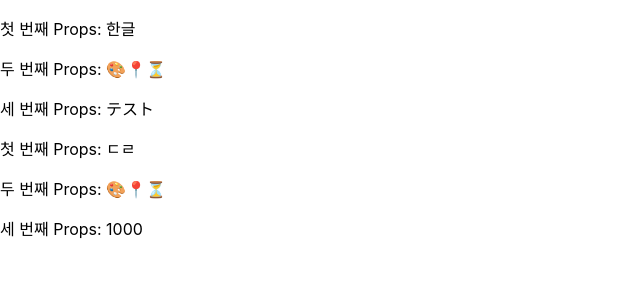
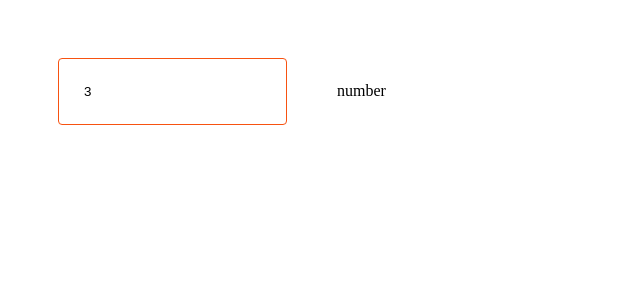
Before and after one commit to jk-milk/23-2-web_frontend, a React (Create React App) app: page / in a window 1280 px wide. Shown: the top 300 px of the page, without its empty margins (0-640 px from the left). Built offline with nearby package versions, Linux system fonts and the light colour scheme.

Commit message:
props 추가

```diff
--- a/src/App_propsValidation.js
+++ b/src/App_propsValidation.js
@@ -3,9 +3,15 @@ import TestProps from "./components/exam1/TestProps"
 const App = (props) => {
   return(
     <>
-      <TestProps first='한글' second='🎨📍⏳' third='テスト'/>
-      <TestProps first='ㄷㄹ' second='🎨📍⏳' third={1000}/>
-      {/* 숫자를 프롭스로 전달시에는 주의 필요: {110} */}
+      {/* <TestProps first='한글' second='🎨📍⏳' third='テスト'/>
+      <TestProps first='ㄷㄹ' second='🎨📍⏳' third='{1000}'/>
+      <TestProps first='ㄷㄹ' second='🎨📍⏳' third={1000}/> */}
+      {/* <TestProps first='ㄷㄹ' second='🎨📍⏳' third={true}/> */}
+      {/* 숫자, 부울형(true/false)를 프롭스로 전달시에는 주의 필요: {110} {true} */}
+      <TestProps />
+      <TestProps first='한글' />
+      <TestProps first='한글' second='🎨📍⏳' />
+      <TestProps first='한글' second='🎨📍⏳' third='english' />
     </>
   )
 }
--- a/src/index.js
+++ b/src/index.js
@@ -1,18 +1,77 @@
+// import React from 'react';
+// import ReactDOM from 'react-dom/client';
+// import './index.css';
+// import App from './App_propsValidation';
+// // import App from './App';
+// // import App from './App.js'; //상기 소스코드와 같은 효과
+
+// const root = ReactDOM.createRoot(document.querySelector('#root'));
+// root.render(
+//   //   JSX
+//     <>
+//       {/* {<App />} */}
+//       {/* <App></App> */}
+//       {/* <h1>일본반 화이팅</h1> */}
+//       <App />
+
+//     </>
+// );
+
 import React from 'react';
 import ReactDOM from 'react-dom/client';
-import './index.css';
-import App from './App_propsValidation';
-// import App from './App';
-// import App from './App.js'; //상기 소스코드와 같은 효과
+import PropTypes from 'prop-types';
 
-const root = ReactDOM.createRoot(document.querySelector('#root'));
-root.render(
-  //   JSX
-    <>
-      {/* {<App />} */}
-      {/* <App></App> */}
-      {/* <h1>일본반 화이팅</h1> */}
-      <App />
+const SomeComponent = (props)=>{
+  // return(<>{props.data[2]}</>);
+  return(
+    <div>
+      {/* <input
+        type='text'
+        // value = {props.searchText}  value - html OK, jsx - X
+        defaultValue={props.searchText}
+      /> */}
 
-    </>
+      <input
+        type='text'
+        defaultValue={props.data[2]}
+        style={
+          {
+            marginTop:'50px',
+            marginLeft:'50px',
+            marginRight:'50px',
+            marginBottom:'50px',
+            padding:'25px',
+            borderRadius:'4px',
+            border:'1px solid #f75211',
+          }
+        }
+      />
+      <span>{typeof(props.data[2])}</span>
+    </div>
+  )
+};
+
+SomeComponent.propTypes = {
+  // data:PropTypes.arrayOf(PropTypes.number),
+  // searchText:PropTypes.oneOf(['male', 'female'])
+  data:PropTypes.arrayOf(
+    PropTypes.oneOfType([
+      PropTypes.string,
+      PropTypes.number,
+      PropTypes.bool
+    ])
+  )
+};
+
+//ReactDOM.createRoot(document.getElementById('root')).render(
+ReactDOM.createRoot(document.querySelector('#root')).render(
+  <>
+    {/* <h1>hello</h1> */}
+    {/* <SomeComponent data={[1,2,3,4,5]} /> */}
+    {/* props로 배열전달시 {배열명} */}
+    {/* <SomeComponent searchText='female' />
+    <SomeComponent searchText='abc' /> */}
+    {/* <SomeComponent data={[1,2,3,4,5]} /> */}
+    <SomeComponent data={['korea',2,3,4,true]} />
+  </>
 );
```
Also changed, not shown: markdown/05.props.types.md (+42 -0 lines), markdown/06.JSX문법정리.md (added, +16 -0 lines), src/components/exam1/TestProps.js (+13 -0 lines).
